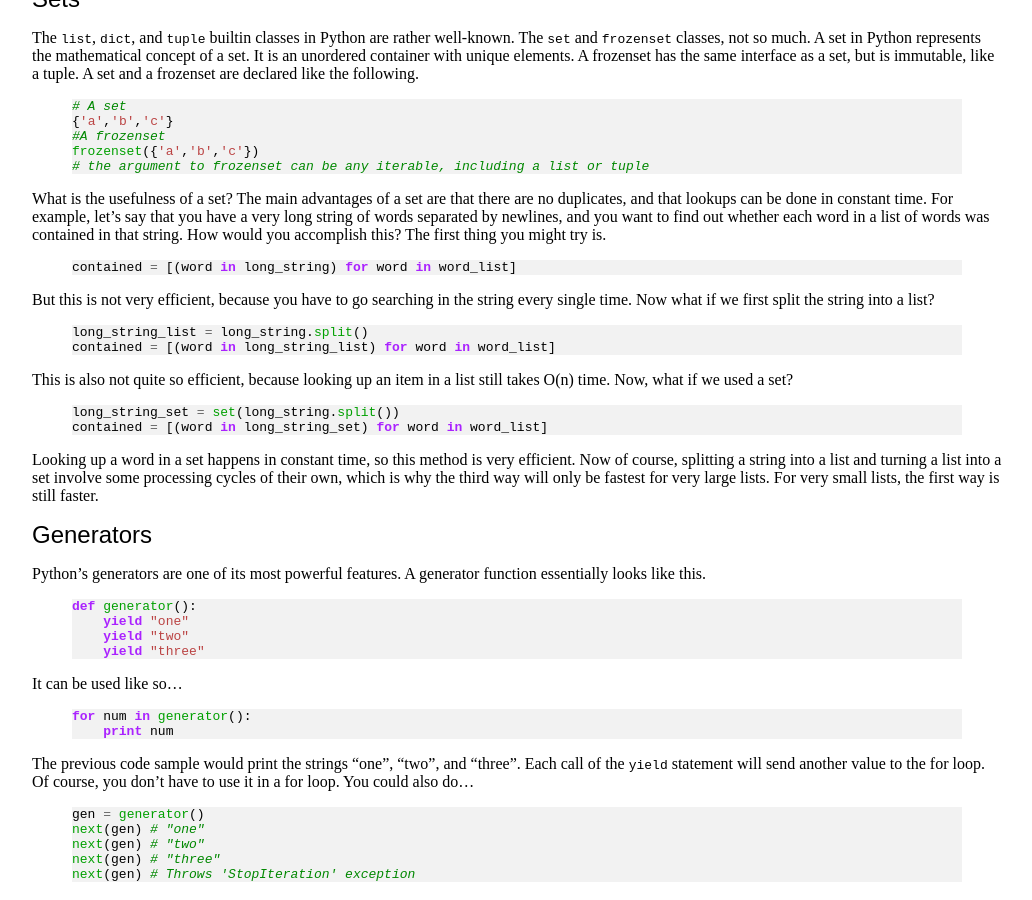
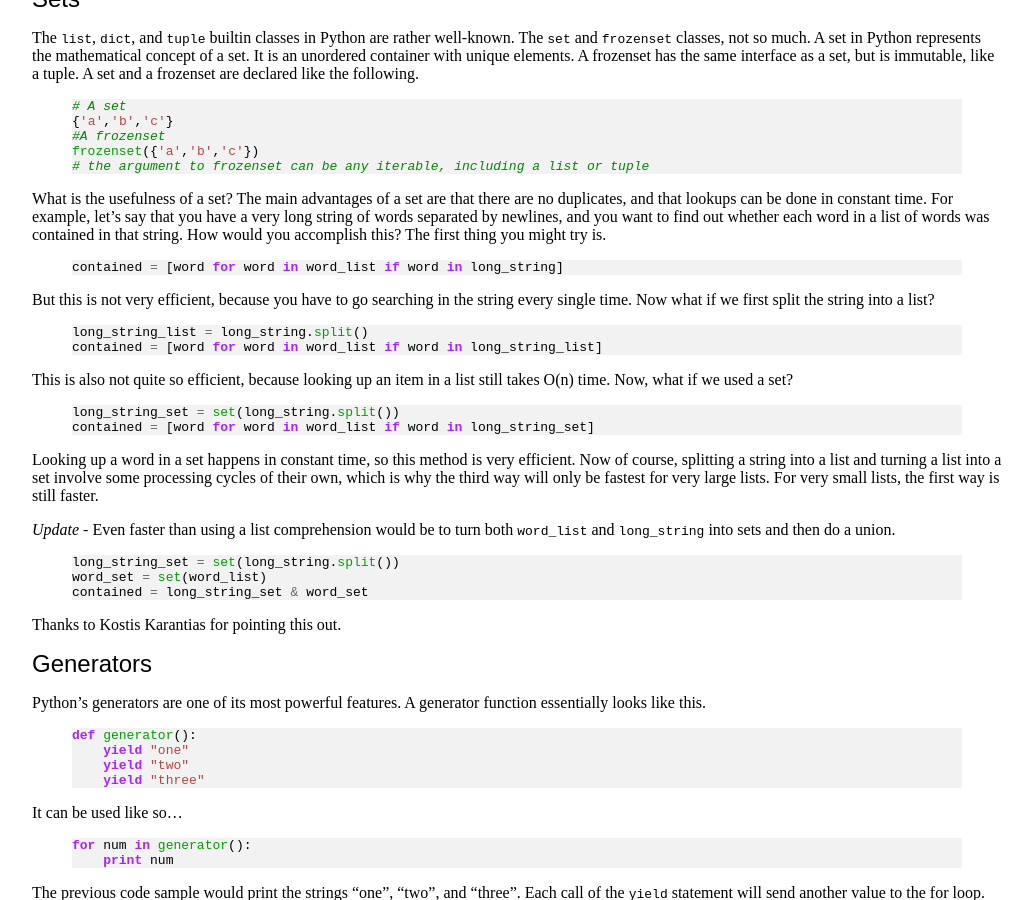
Before and after one commit to zhemao/zhemao.github.com, a Jekyll site: the page built from _posts/2011-07-27-python-programming.markdown, in a window 1280 px wide and 900 px high, scrolled down 1935 px. Shown: the whole window, without its empty margins (123-1155 px from the left). Built offline with Jekyll 4.4.1, drawn with Linux system fonts in a browser that asks for light colours.

Commit message:
fix set section in python post

```diff
--- a/_posts/2011-07-27-python-programming.markdown
+++ b/_posts/2011-07-27-python-programming.markdown
@@ -172,7 +172,7 @@ contained in that string. How would you accomplish this? The first thing
 you might try is.
 
 {% highlight python %}
-contained = [(word in long_string) for word in word_list]
+contained = [word for word in word_list if word in long_string]
 {% endhighlight %}
 
 But this is not very efficient, because you have to go searching in the
@@ -180,7 +180,7 @@ string every single time. Now what if we first split the string into a list?
 
 {% highlight python %}
 long_string_list = long_string.split()
-contained = [(word in long_string_list) for word in word_list]
+contained = [word for word in word_list if word in long_string_list]
 {% endhighlight %}
 
 This is also not quite so efficient, because looking up an item in a list
@@ -188,7 +188,7 @@ still takes O(n) time. Now, what if we used a set?
 
 {% highlight python %}
 long_string_set = set(long_string.split())
-contained = [(word in long_string_set) for word in word_list]
+contained = [word for word in word_list if word in long_string_set]
 {% endhighlight %}
 
 Looking up a word in a set happens in constant time, so this method is very
@@ -196,6 +196,17 @@ efficient. Now of course, splitting a string into a list and turning a list
 into a set involve some processing cycles of their own, which is why the
 third way will only be fastest for very large lists. For very small lists,
 the first way is still faster.
+
+*Update* - Even faster than using a list comprehension would be to turn both
+`word_list` and `long_string` into sets and then do a union.
+
+{% highlight python %}
+long_string_set = set(long_string.split())
+word_set = set(word_list)
+contained = long_string_set & word_set
+{% endhighlight %}
+
+Thanks to Kostis Karantias for pointing this out.
 
 ## Generators
 
```
